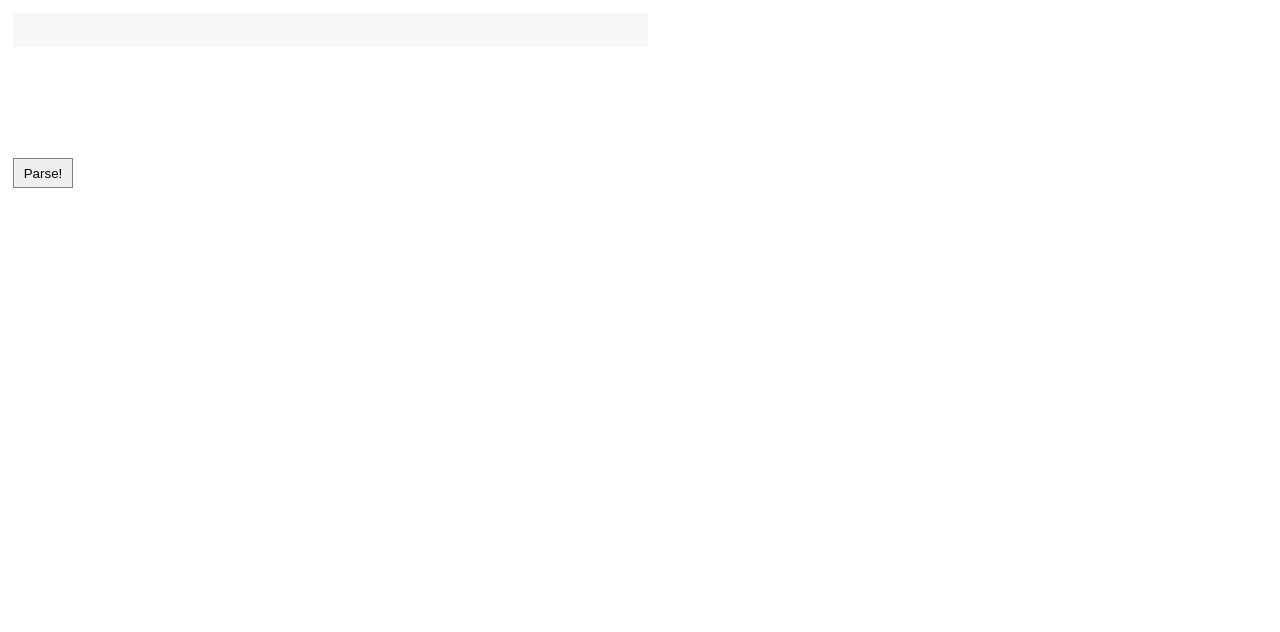
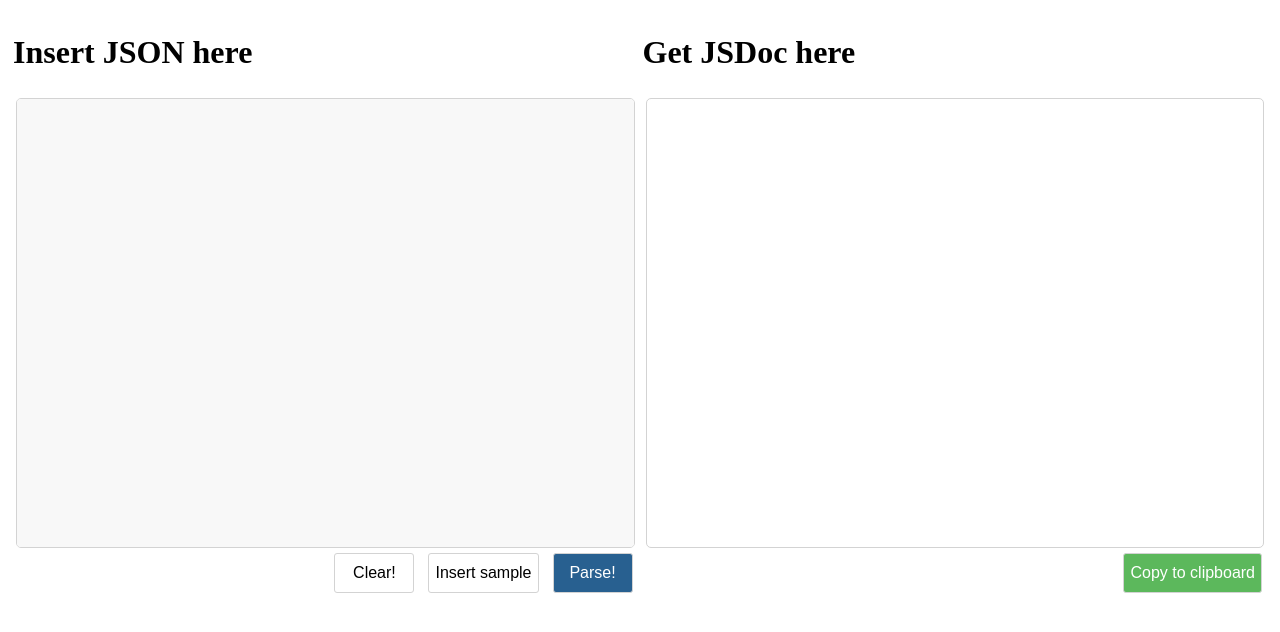
Before and after one commit to iozheg/JSDocTypeGenerator, a website built with webpack: page src/index.html in a window 1280 px wide. Built offline with nearby package versions, Linux system fonts and the light colour scheme.

Commit message:
Refactor DOM structure and add controls.

```diff
--- a/src/index.html
+++ b/src/index.html
@@ -1,17 +1,27 @@
 <!DOCTYPE html>
 <html>
   <head>
+    <meta charset="utf-8">
   </head>
   <body>
     <div class="container">
-      <div id="input-textarea-div" class="textarea-container">
+      <h1 class="left-title">Insert JSON here</h1>
+      <h1 class="right-title ">Get JSDoc here</h1>
+      <div class="textarea-container left">
           <div id="input-textarea" class="json" contenteditable="true">
           </div>
       </div>
-      <div id="output-textarea-div" class="textarea-container">
-        <pre><code id="output-textarea" class="nohighlight"></code></pre>
+      <div class="textarea-container right">
+        <div id="output-textarea"></div>
+      </div>
+      <div class="left-control">
+        <button id="clear-button" class="button">Clear!</button>
+        <button id="sample-button" class="button">Insert sample</button>
+        <button id="parse-button" class="button main-button">Parse!</button>
+      </div>
+      <div class="right-control">
+        <button id="clipboard-button" class="button">Copy to clipboard</button>
       </div>
     </div>
-    <button id="parse-button">Parse!</button>
   </body>
 </html>
--- a/src/index.js
+++ b/src/index.js
@@ -1,7 +1,9 @@
 import hljs from 'highlight.js/lib/highlight';
 import json from 'highlight.js/lib/languages/json';
 import 'highlight.js/styles/github.css';
+
 import json2jsdoc from "./json2JSDocParser";
+import { objComplex } from "./mocks";
 import "./style.css";
 
 
@@ -12,9 +14,10 @@ const inputTextArea = document.getElementById("input-textarea");
 const outputArea = document.getElementById("output-textarea");
 
 function highlightJsdoc(jsdocString) {
-  return jsdocString
+  const formattedString = jsdocString
     .replace(/(@[\S]+)/g, "<span class='jsdoc-tag'>$1</span>")
     .replace(/({[\S]+})/g, "<span class='jsdoc-type'>$1</span>");
+  return `<pre>${formattedString}</pre>`;
 }
 
 /**
@@ -25,14 +28,14 @@ function highlightJsdoc(jsdocString) {
  * After this call highlight.js to highlight syntax.
  */
 function formatInputText(event) {
-  if (event.inputType !== "insertFromPaste") return;
+  if (event && event.inputType !== "insertFromPaste") return;
 
   let inputText = this.innerText;
   try {
     inputText = JSON.stringify(JSON.parse(inputText), null, 2);
   } catch (e) {}
 
-  this.innerHTML = "<pre>" + inputText + "</pre>";
+  this.innerHTML = `<pre>${inputText}</pre>`;
   hljs.highlightBlock(inputTextArea);
 }
 
@@ -66,9 +69,43 @@ function parseJson() {
     return result;
   }
 }
+
+function CopyToClipboard(containerid) {
+  if (document.selection) {
+    const range = document.body.createTextRange();
+    range.moveToElementText(document.getElementById(containerid));
+    range.select().createTextRange();
+    document.execCommand("copy");
+    range
+  } else if (window.getSelection) {
+    const range = document.createRange();
+    range.selectNode(document.getElementById(containerid));
+    window.getSelection().addRange(range);
+    document.execCommand("copy");
+    window.getSelection().removeAllRanges();
+  }
+}
+
 function component() {
-  const button = document.getElementById("parse-button");
-  button.onclick = parseJson;
+  const parseButton = document.getElementById("parse-button");
+  parseButton.onclick = parseJson;
+
+  const clearButton = document.getElementById("clear-button");
+  clearButton.onclick = () => {
+    inputTextArea.innerText = "";
+    outputArea.innerHTML = "";
+  };
+
+  const sampleButton = document.getElementById("sample-button");
+  sampleButton.onclick = () => {
+    inputTextArea.innerText = JSON.stringify(objComplex);
+    formatInputText.call(inputTextArea);
+  }
+
+  const clipboardButton = document.getElementById("clipboard-button");
+  clipboardButton.onclick = () => {
+    CopyToClipboard(outputArea.id);
+  }
 
   inputTextArea.addEventListener("input", formatInputText);
   hljs.highlightBlock(inputTextArea);
--- a/src/style.css
+++ b/src/style.css
@@ -2,21 +2,82 @@
   box-sizing: border-box;
 }
 .container {
-  display: flex;
-  min-height: 150px;
+  display: grid;
+  grid-template-columns: [left] 1fr [right] 1fr;
+  grid-template-areas:
+    "left-title right-title"
+    "left right"
+    "left-control right-control";
+  grid-column-gap: 5px;
+  width: 100%;
   padding: 5px;
 }
 .textarea-container {
-  flex-grow: 1;
+  height: 450px;
+  overflow: auto;
+  margin: 5px 3px;
+  border: 1px solid lightgray;
+  border-radius: 5px;
 }
-.textarea-container textarea {
-  width: 100%;
+.left-title {
+  grid-area: left-title;
+}
+.right-title {
+  grid-area: right-title;
+}
+.left {
+  grid-area: left;
+}
+.right {
+  grid-area: right;
+}
+.left-control {
+  grid-area: left-control;
+  justify-self: end;
+}
+.right-control {
+  grid-area: right-control;
+  justify-self: end;
+}
+#input-textarea {
   height: 100%;
 }
+#output-textarea {
+  padding: 0.5rem;
+}
+
+
 #parse-button {
-  height: 30px;
-  width: 60px;
-  border: 1px solid gray;
+  background-color: #286090;
+  color: white;
+}
+#clipboard-button {
+  background-color: #5cb85c;
+  color: white;
+}
+.button {
+  height: 40px;
+  min-width: 80px;
+  border: 1px solid lightgray;
+  border-radius: 3px;
   margin: 0 5px;
-  align-self: center;
+  /* align-self: center; */
+  background-color: white;
+  font-size: 16px;
 }
+.button:hover {
+  cursor: pointer;
+  background-color: #e6e6e6;
+}
+.button:active {
+  background-color: #d4d4d4;
+}
+
+
+/* JSDoc highlighting. */
+.jsdoc-tag {
+  color: rgb(42, 42, 202);
+}
+.jsdoc-type {
+  color: rgb(33, 156, 115);
+}
```
